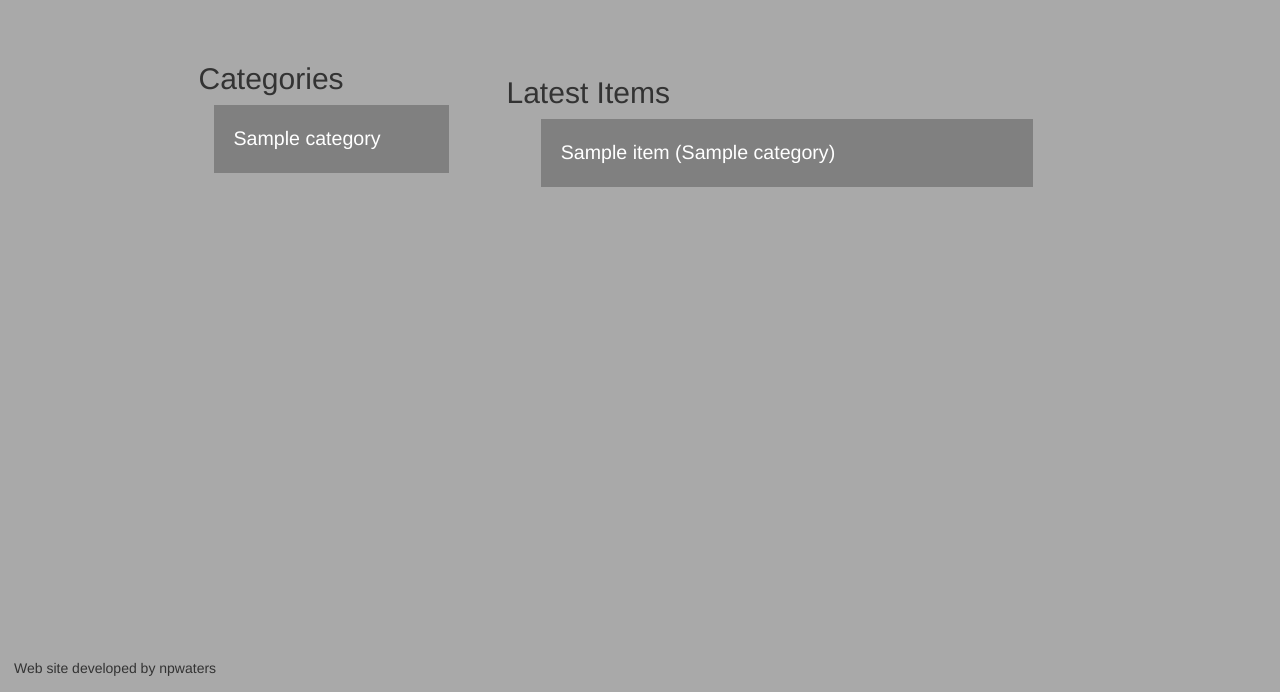
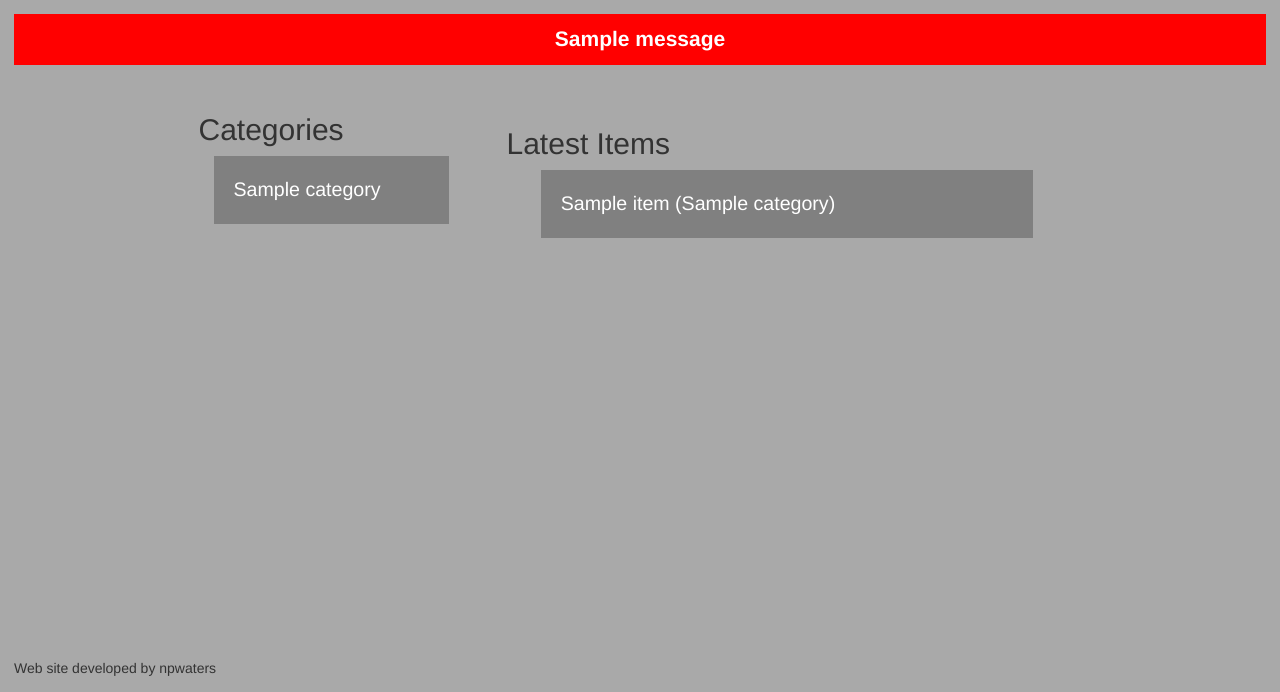
Before and after one commit to npwaters/item-catalog-web-application, a Flask app: page / in a window 1280 px wide. Shown: the part 108-800 px from the top of the page. Run offline with Flask 2, Linux system fonts and the light colour scheme; tables that the repository leaves empty hold one stand-in row (values such as "Sample post"); one stand-in notice (Sample message) is shown; parts of the project's set-up code (start-up, migrations or seed data) failed here and were passed over; some libraries are stand-ins or nearby versions.

Commit message:
feat: Implement flash messages for error and success conditions

```diff
--- a/static/styles.css
+++ b/static/styles.css
@@ -152,6 +152,24 @@ a:link, a:visited {color: white}
     text-align: left;
 }
 
+.flash {
+    margin: 0 auto;
+    text-align: center;
+    color: white;
+}
+
+.error {
+    background-color: red;
+    padding: 0.5em;
+    font-size: 1.5em;
+}
+
+.success {
+    background-color: red;
+    padding: 0.5em;
+    font-size: 1.5em;
+}
+
 /* form styles */
 
 form {
--- a/templates/base.html
+++ b/templates/base.html
@@ -26,6 +26,17 @@
     </div>
 </header>
 <main id="main">
+    <div class='flash'>
+        {% with messages = get_flashed_messages(with_categories=True) %}
+            {% if messages %}
+{#                <ul>#}
+                    {% for category, message in messages %}
+                        <div class="{{ category }}"><strong> {{ message }} </strong></div>
+                    {% endfor %}
+{#                </ul>#}
+            {% endif %}
+        {% endwith %}
+    </div>
     <div id="container">
         {% block container %}{% endblock %}
     </div>
```
